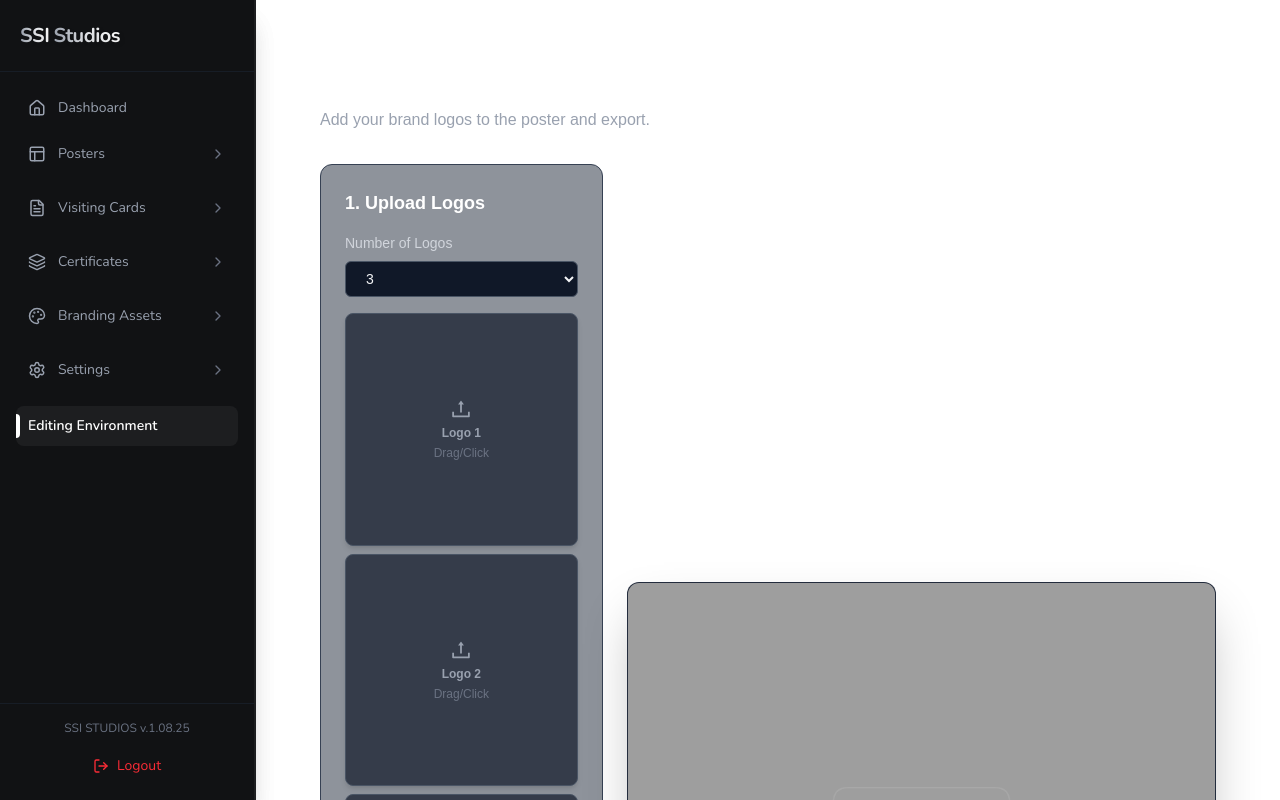
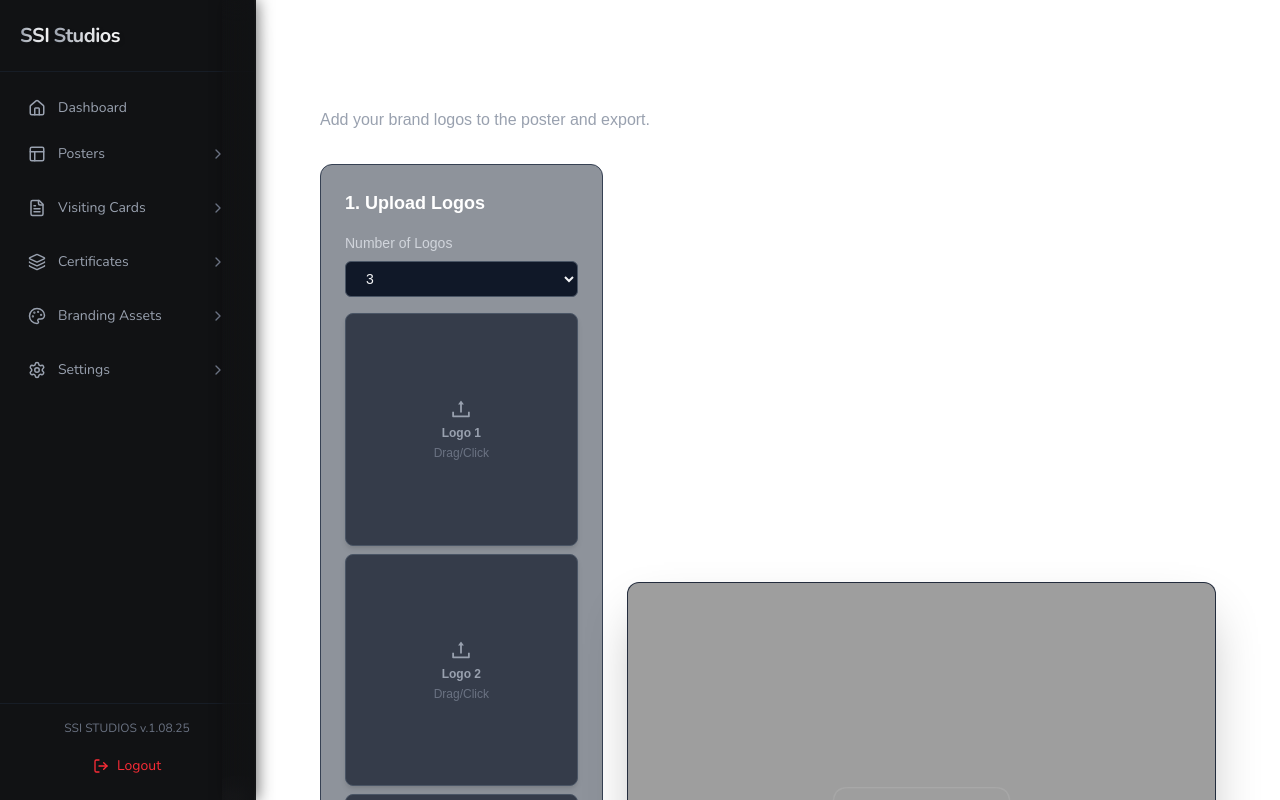
Before and after one commit to steeltroops-ai/ssistudios, a Next.js app: page /poster/new/multiple-logo/editor in a window 1280 px wide. Shown: the top 800 px of the page. Built offline with nearby package versions, Linux system fonts and the light colour scheme; sample sign-in values are in the browser's storage.

Commit message:
Update Sidebar.tsx

```diff
--- a/components/Sidebar.tsx
+++ b/components/Sidebar.tsx
@@ -5,7 +5,6 @@ import { motion, AnimatePresence } from 'framer-motion'
 import Logo from './Logo'
 import {
   Home,
-  PlusCircle,
   FileText,
   Layers,
   Palette,
@@ -14,20 +13,17 @@ import {
   ChevronRight,
   LogOut,
   Layout,
-  User,
-  FolderOpen
 } from 'lucide-react'
 import { useAuth } from '@/contexts/AuthContext'
 
-// --- Menu Data (updated with Logout for mobile) ---
+// --- Menu Data ---
 type MenuItem = {
   name: string
   icon: React.ElementType
   path?: string
   children?: { name: string; path: string }[]
-  onClick?: () => void;
-  // A new property to hide the item on large screens (mobile only)
-  mobileOnly?: boolean;
+  onClick?: () => void
+  mobileOnly?: boolean
 }
 
 const menu: MenuItem[] = [
@@ -73,51 +69,41 @@ const menu: MenuItem[] = [
       { name: 'Profile & Preferences', path: '/settings/profile' },
     ],
   },
-  // ADDED: A mobile-only logout button for better accessibility
-  { name: 'Logout', icon: LogOut, mobileOnly: true }
+  { name: 'Logout', icon: LogOut, mobileOnly: true },
 ]
 
-// --- Sidebar Component (Fixed) ---
+// --- Sidebar Component ---
 type SidebarProps = {
-  forceActive?: string;
-  isOpen: boolean;
-  toggleSidebar: () => void;
+  forceActive?: string
+  isOpen: boolean
+  toggleSidebar: () => void
 }
 
 export default function Sidebar({ forceActive, isOpen, toggleSidebar }: SidebarProps) {
-  const { logout } = useAuth();
-
-  const [pathname, setPathname] = useState('');
+  const { logout } = useAuth()
+  const [pathname, setPathname] = useState('')
   const [expanded, setExpanded] = useState<string[]>([])
+  const [isHovered, setIsHovered] = useState(false)
 
   useEffect(() => {
-    if (typeof window !== 'undefined') {
-      setPathname(window.location.pathname);
-    }
-  }, []);
+    if (typeof window !== 'undefined') setPathname(window.location.pathname)
+  }, [])
 
   useEffect(() => {
     const expandedParents = menu
       .filter(
         (item) =>
-          item.children &&
-          item.children.some((child) => pathname.startsWith(child.path))
+          item.children && item.children.some((child) => pathname.startsWith(child.path))
       )
       .map((item) => item.name)
-
     setExpanded(expandedParents)
   }, [pathname])
 
-  const toggle = (name: string) => {
-    setExpanded((prev) =>
-      prev.includes(name) ? prev.filter((n) => n !== name) : [...prev, name]
-    )
-  }
+  const toggle = (name: string) =>
+    setExpanded((prev) => (prev.includes(name) ? prev.filter((n) => n !== name) : [...prev, name]))
 
   const navigate = (path: string) => {
-    if(typeof window !== 'undefined') {
-      window.location.href = path;
-    }
+    if (typeof window !== 'undefined') window.location.href = path
   }
 
   const isParentActive = (item: MenuItem) => {
@@ -129,98 +115,134 @@ export default function Sidebar({ forceActive, isOpen, toggleSidebar }: SidebarP
 
   const isChildActive = (path: string) => pathname.startsWith(path)
 
-  const handleLogout = () => {
-    logout();
-  }
+  const handleLogout = () => logout()
 
   const isEditingEnvironment =
     pathname.includes('/poster/new/single-logo/editor') ||
     pathname.includes('/poster/new/multiple-logo/editor')
 
-  const renderSidebarContent = (isMobile: boolean) => (
-    <aside className={`h-screen bg-[#111214] text-white flex flex-col font-nunito border-r-2 border-white/5 shadow-xl ${isMobile ? 'w-[85%] max-w-sm' : 'w-64'}`}>
-      <div className="p-5 h-[72px] border-b border-gray-800/50 flex items-center justify-between">
+  const renderSidebarContent = (isMobile: boolean, isDesktopHovered = false) => (
+    <aside
+      className={`h-screen bg-[#111214] text-white flex flex-col font-nunito border-r-2 border-white/5 shadow-xl transition-all duration-300 ease-in-out relative
+        ${isMobile ? 'w-[85%] max-w-sm' : isDesktopHovered ? 'w-64' : 'w-20'}
+      `}
+    >
+      {/* BLUR FADE RIGHT EDGE */}
+      <div
+        className={`absolute right-0 top-0 h-full w-8 pointer-events-none
+          bg-gradient-to-r from-transparent to-[#111214]/70
+          backdrop-blur-md shadow-[4px_0_15px_rgba(0,0,0,0.5)]
+          ${isMobile || isDesktopHovered ? 'opacity-100' : 'opacity-0'}
+          transition-opacity duration-300
+        `}
+      />
+
+      {/* Logo */}
+      <div className="p-5 h-[72px] border-b border-gray-800/50 flex items-center justify-between overflow-hidden">
+        <div
+          className={`transition-opacity duration-300 ${
+            isMobile || isDesktopHovered ? 'opacity-100' : 'opacity-0'
+          }`}
+        >
           <Logo />
         </div>
+      </div>
 
+      {/* Menu */}
       <nav className="flex-1 px-4 py-4 overflow-y-auto">
         {menu.map((item) => {
-          // New conditional rendering for mobile-only menu items
-          if (item.mobileOnly && !isMobile) return null;
+          if (item.mobileOnly && !isMobile) return null
 
           const Icon = item.icon
           const isOpenMenuItem = expanded.includes(item.name)
           const active = isParentActive(item)
-
-          const isForcedActive = forceActive === item.name;
-          const muted = false;
 
           return (
             <div key={item.name} className="mb-1.5">
               <button
                 onClick={() => {
                   if (item.name === 'Logout') {
-                    handleLogout();
-                    return;
+                    handleLogout()
+                    return
                   }
-                  if (muted) return;
-                  if (isForcedActive) return;
-
                   if (item.children) {
                     toggle(item.name)
-                  } else {
-                    if (item.path && item.path !== pathname) {
+                  } else if (item.path && item.path !== pathname) {
                     navigate(item.path)
                     toggleSidebar()
-                    }
                   }
                 }}
                 className={`group flex items-center justify-between w-full px-3 py-2.5 rounded-lg transition-all duration-200 relative
                   ${active ? 'text-white font-medium' : 'text-gray-400 hover:text-white'}
-                  ${item.name === 'Logout' ? 'text-red-500 hover:bg-red-500/10 hover:text-red-400' : 'hover:bg-white/5 active:scale-[0.98] cursor-pointer'}`}
+                  ${item.name === 'Logout'
+                    ? 'text-red-500 hover:bg-red-500/10 hover:text-red-400'
+                    : 'hover:bg-white/5 active:scale-[0.98] cursor-pointer'}
+                `}
                 type="button"
-                disabled={muted}
               >
-                <div className={`absolute left-0 top-1/2 -translate-y-1/2 h-6 w-1 rounded-r-full transition-opacity duration-300 ${active ? 'opacity-100 bg-white shadow-glow' : 'opacity-0'}`}></div>
-                <div className="flex items-center gap-3">
-                  <Icon size={18} className={`transition-colors ${active ? 'text-white' : 'text-gray-400 group-hover:text-white'}`} />
-                  <span className="text-sm">{item.name}</span>
+                <div
+                  className={`absolute left-0 top-1/2 -translate-y-1/2 h-6 w-1 rounded-r-full transition-opacity duration-300 ${
+                    active ? 'opacity-100 bg-white shadow-glow' : 'opacity-0'
+                  }`}
+                />
+                <div className="flex items-center gap-3 overflow-hidden">
+                  <Icon
+                    size={18}
+                    className={`transition-colors flex-shrink-0 ${
+                      active ? 'text-white' : 'text-gray-400 group-hover:text-white'
+                    }`}
+                  />
+                  <span
+                    className={`text-sm whitespace-nowrap transition-opacity duration-200 ${
+                      isMobile || isDesktopHovered ? 'opacity-100' : 'opacity-0'
+                    }`}
+                  >
+                    {item.name}
+                  </span>
                 </div>
-                {item.children && (
+                {item.children &&
+                  (isMobile || isDesktopHovered ? (
                     isOpenMenuItem ? (
-                    <ChevronDown size={16} className={`text-gray-500 group-hover:text-gray-300 transition-transform duration-200 ${isOpenMenuItem ? 'rotate-180' : ''}`} />
+                      <ChevronDown
+                        size={16}
+                        className="text-gray-500 group-hover:text-gray-300 transition-transform duration-200 flex-shrink-0 rotate-180"
+                      />
                     ) : (
-                    <ChevronRight size={16} className={`text-gray-500 group-hover:text-gray-300 transition-transform duration-200 ${isOpenMenuItem ? 'rotate-180' : ''}`} />
+                      <ChevronRight
+                        size={16}
+                        className="text-gray-500 group-hover:text-gray-300 transition-transform duration-200 flex-shrink-0"
+                      />
                     )
-                )}
+                  ) : null)}
               </button>
 
               {item.children && (
                 <motion.div
                   initial={false}
                   animate={{ height: isOpenMenuItem ? 'auto' : 0, opacity: isOpenMenuItem ? 1 : 0 }}
-                  transition={{ type: "spring", stiffness: 300, damping: 30, duration: 0.3 }}
+                  transition={{ type: 'spring', stiffness: 300, damping: 30, duration: 0.3 }}
                   className="ml-5 border-l border-gray-700 pl-4 overflow-hidden mt-2"
                 >
                   {item.children.map((child) => {
                     const childIsActive = isChildActive(child.path)
-                    const childMuted = isEditingEnvironment && !childIsActive
-
                     return (
                       <button
                         key={child.path}
                         onClick={() => {
-                          if (childMuted) return;
                           if (child.path !== pathname) {
                             navigate(child.path)
                             toggleSidebar()
                           }
                         }}
                         className={`block w-full text-left px-3 py-2 text-sm rounded-md transition-colors duration-200 mb-1
-                          ${childMuted ? 'text-gray-600 cursor-not-allowed' : childIsActive ? 'text-white font-medium' : 'text-gray-400 hover:text-white'}
-                          ${!childMuted && 'hover:bg-white/5 active:scale-[0.98] cursor-pointer'}`}
+                          ${
+                            childIsActive
+                              ? 'text-white font-medium'
+                              : 'text-gray-400 hover:text-white'
+                          }
+                          hover:bg-white/5 active:scale-[0.98] cursor-pointer
+                        `}
                         type="button"
-                        disabled={childMuted}
                       >
                         {child.name}
                       </button>
@@ -231,22 +253,15 @@ export default function Sidebar({ forceActive, isOpen, toggleSidebar }: SidebarP
             </div>
           )
         })}
-
-        {isEditingEnvironment && (
-          <div className="relative group flex items-center justify-between w-full px-3 py-2.5 rounded-lg bg-white/5 text-white font-semibold mt-2">
-              <div className="absolute left-0 top-1/2 -translate-y-1/2 h-6 w-1 rounded-r-full bg-white"></div>
-            <span className="text-sm">Editing Environment</span>
-          </div>
-        )}
       </nav>
 
-      {/* FIXED: The logout button is now a part of the menu above on mobile.
-          This footer only contains the version text.
-      */}
-      <div className="p-4 border-t border-gray-800/50 w-full mt-auto hidden lg:block">
-        <div className="text-gray-500 text-xs text-center select-none">
-          SSI STUDIOS v.1.08.25
-        </div>
+      {/* Footer */}
+      <div
+        className={`p-4 border-t border-gray-800/50 w-full mt-auto hidden lg:block transition-opacity duration-300 ${
+          isDesktopHovered ? 'opacity-100' : 'opacity-0'
+        }`}
+      >
+        <div className="text-gray-500 text-xs text-center select-none">SSI STUDIOS v.1.08.25</div>
         <button
           onClick={handleLogout}
           className="flex items-center justify-center gap-2 text-sm text-red-500 hover:text-red-400 transition-colors w-full py-2 rounded-lg hover:bg-red-500/10 cursor-pointer mt-3"
@@ -261,16 +276,24 @@ export default function Sidebar({ forceActive, isOpen, toggleSidebar }: SidebarP
 
   return (
     <>
+      {/* Fonts */}
       <link rel="preconnect" href="https://fonts.googleapis.com" />
       <link rel="preconnect" href="https://fonts.gstatic.com" crossOrigin="anonymous" />
-      <link href="https://fonts.googleapis.com/css2?family=Nunito:wght@400;600;700&display=swap" rel="stylesheet" />
+      <link
+        href="https://fonts.googleapis.com/css2?family=Nunito:wght@400;600;700&display=swap"
+        rel="stylesheet"
+      />
 
-      {/* Desktop Sidebar (visible on lg screens and up) */}
-      <div className="hidden lg:block fixed top-0 left-0 h-screen z-30">
-        {renderSidebarContent(false)}
+      {/* Desktop Sidebar */}
+      <div
+        className="hidden lg:block fixed top-0 left-0 h-screen z-30"
+        onMouseEnter={() => setIsHovered(true)}
+        onMouseLeave={() => setIsHovered(false)}
+      >
+        {renderSidebarContent(false, isHovered)}
       </div>
 
-      {/* Mobile Sidebar Container (for animation and overlay) */}
+      {/* Mobile Sidebar */}
       <AnimatePresence>
         {isOpen && (
           <motion.div
@@ -281,23 +304,16 @@ export default function Sidebar({ forceActive, isOpen, toggleSidebar }: SidebarP
             className="fixed inset-0 z-40 lg:hidden"
             aria-hidden={!isOpen}
           >
-            {/* Backdrop */}
             <div
               className="absolute inset-0 bg-black/60"
               onClick={toggleSidebar}
               aria-label="Close sidebar overlay"
             />
-            {/* Sidebar Panel */}
             <motion.div
               initial={{ x: '-100%' }}
               animate={{ x: '0%' }}
               exit={{ x: '-100%' }}
-              // FIXED: Smoother spring transition
-              transition={{
-                type: "spring",
-                stiffness: 250,
-                damping: 35
-              }}
+              transition={{ type: 'spring', stiffness: 250, damping: 35 }}
               className="relative w-[85%] max-w-sm h-full"
             >
               {renderSidebarContent(true)}
```
Lines whose indentation alone changed are shown as unchanged.
